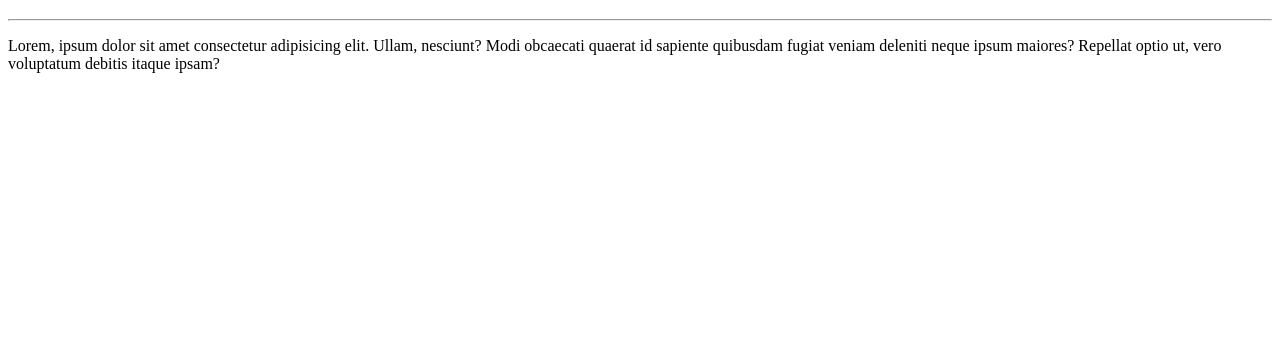
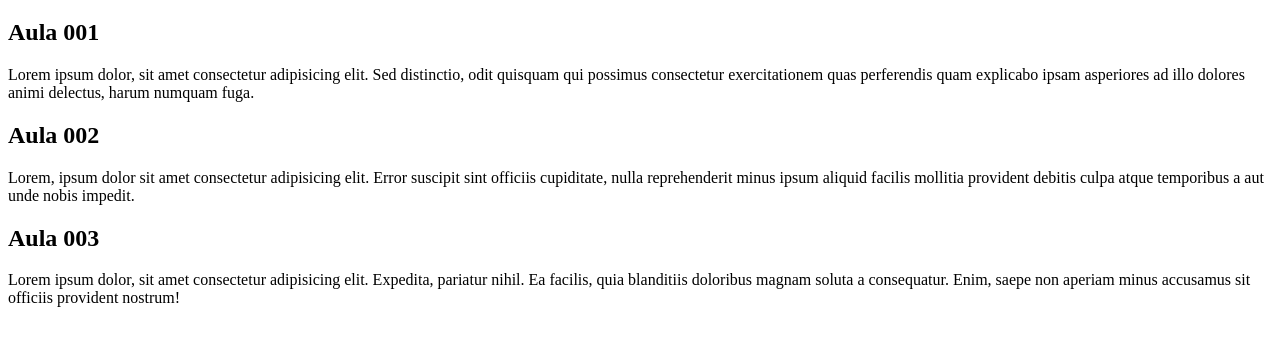
Before and after one commit to ulissescaldas/olamundo, a plain HTML site: page GIT-GITHUB/aula001.html in a window 1280 px wide. Shown: the part 61-402 px from the top of the page. Drawn offline with Linux system fonts and the light colour scheme.

Commit message:
Update aula001.html
Update da aula de master e branch

```diff
--- a/GIT-GITHUB/aula001.html
+++ b/GIT-GITHUB/aula001.html
@@ -6,8 +6,22 @@
     <title>Olá, Mundo</title>
 </head>
 <body>
-    <h1>Olá, Mundo!</h1>
-    <hr>
-    <p>Lorem, ipsum dolor sit amet consectetur adipisicing elit. Ullam, nesciunt? Modi obcaecati quaerat id sapiente quibusdam fugiat veniam deleniti neque ipsum maiores? Repellat optio ut, vero voluptatum debitis itaque ipsam?</p>
+    <main>
+        <header>
+            <h1>Olá, Mundo!</h1>
+        </header>
+        <article>
+            <h2>Aula 001</h2>
+            <p>Lorem ipsum dolor, sit amet consectetur adipisicing elit. Sed distinctio, odit quisquam qui possimus consectetur exercitationem quas perferendis quam explicabo ipsam asperiores ad illo dolores animi delectus, harum numquam fuga.</p>
+        </article>
+        <article>
+            <h2>Aula 002</h2>
+            <p>Lorem, ipsum dolor sit amet consectetur adipisicing elit. Error suscipit sint officiis cupiditate, nulla reprehenderit minus ipsum aliquid facilis mollitia provident debitis culpa atque temporibus a aut unde nobis impedit.</p>
+        </article>
+        <article>
+            <h2>Aula 003</h2>
+            <p>Lorem ipsum dolor, sit amet consectetur adipisicing elit. Expedita, pariatur nihil. Ea facilis, quia blanditiis doloribus magnam soluta a consequatur. Enim, saepe non aperiam minus accusamus sit officiis provident nostrum!</p>
+        </article>
+    </main>
 </body>
 </html>
```
